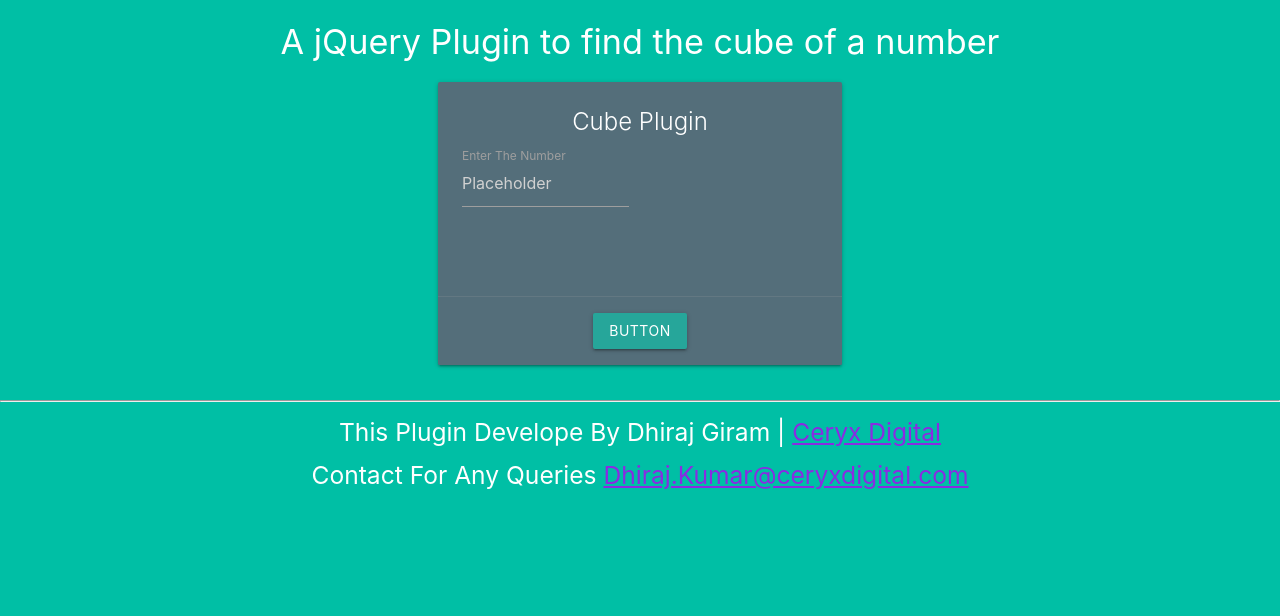
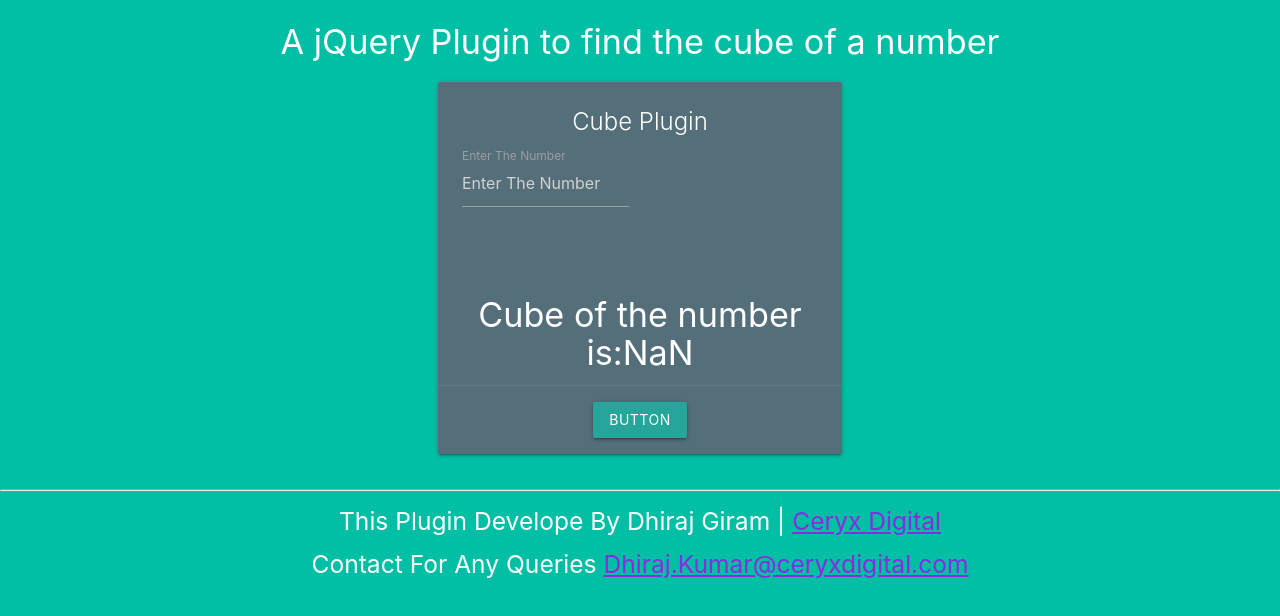
Before and after one commit to DhirajGiram/Cubeplug-CeryxDigital, a plain HTML site: page index.html in a window 1280 px wide. Both pictures are taken after a click on the link "BUTTON". Drawn offline with nearby package versions, Linux system fonts and the light colour scheme.

Commit message:
placeholder changes

```diff
--- a/index.html
+++ b/index.html
@@ -26,7 +26,7 @@
             <span class="card-title"> Cube Plugin </span>
             <div class="row">
               <div class="input-field col s6">
-                <input placeholder="Placeholder" id="inputValue" type="text" class="validate">
+                <input placeholder="Enter The Number" id="inputValue" type="text" class="validate">
                 <label for="first_name">Enter The Number</label>
               </div>
             </div>
@@ -49,7 +49,7 @@
   $(document).ready(function () {
     $('#btnCube').click(function () {
      let cube = $('#inputValue').cube();
-     $("#output").html(cube);
+     $("#output").html(`Cube of the number is:${cube}`);
      console.log(cube);
     });
   });
```
